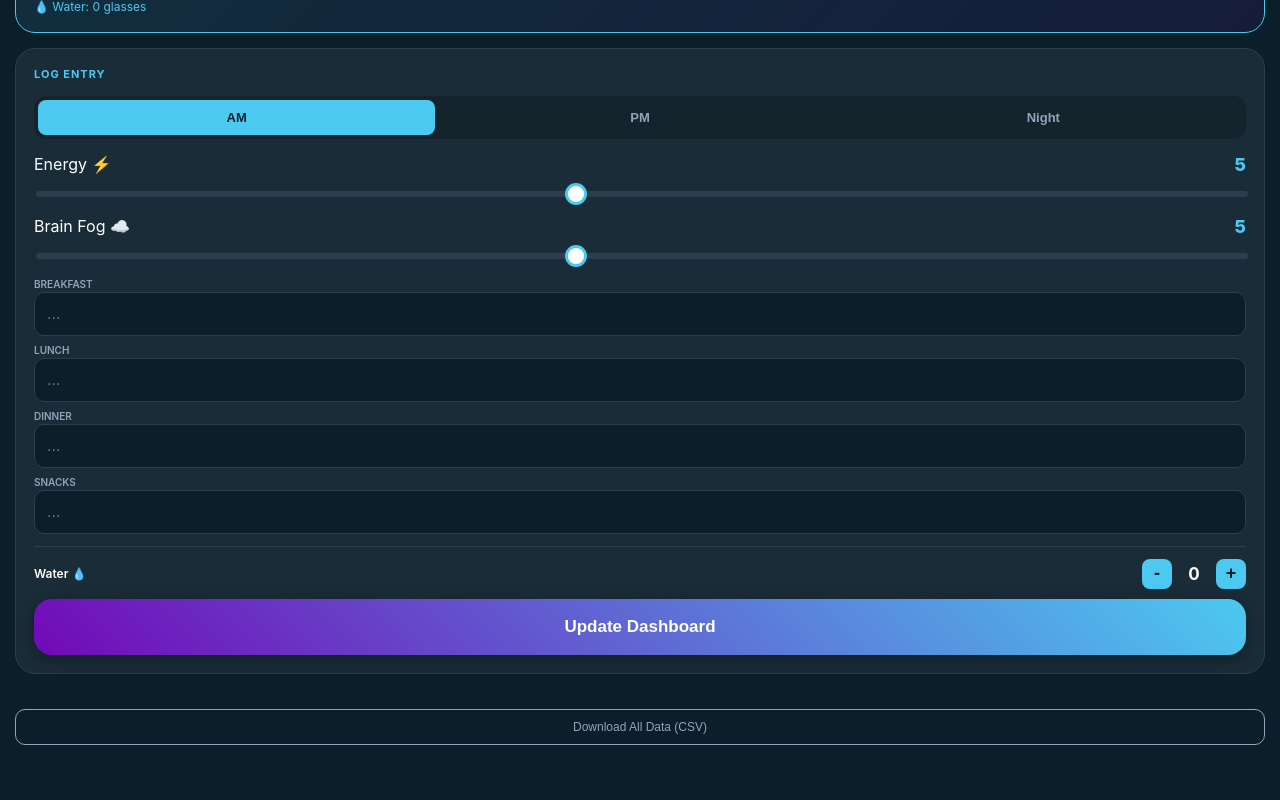
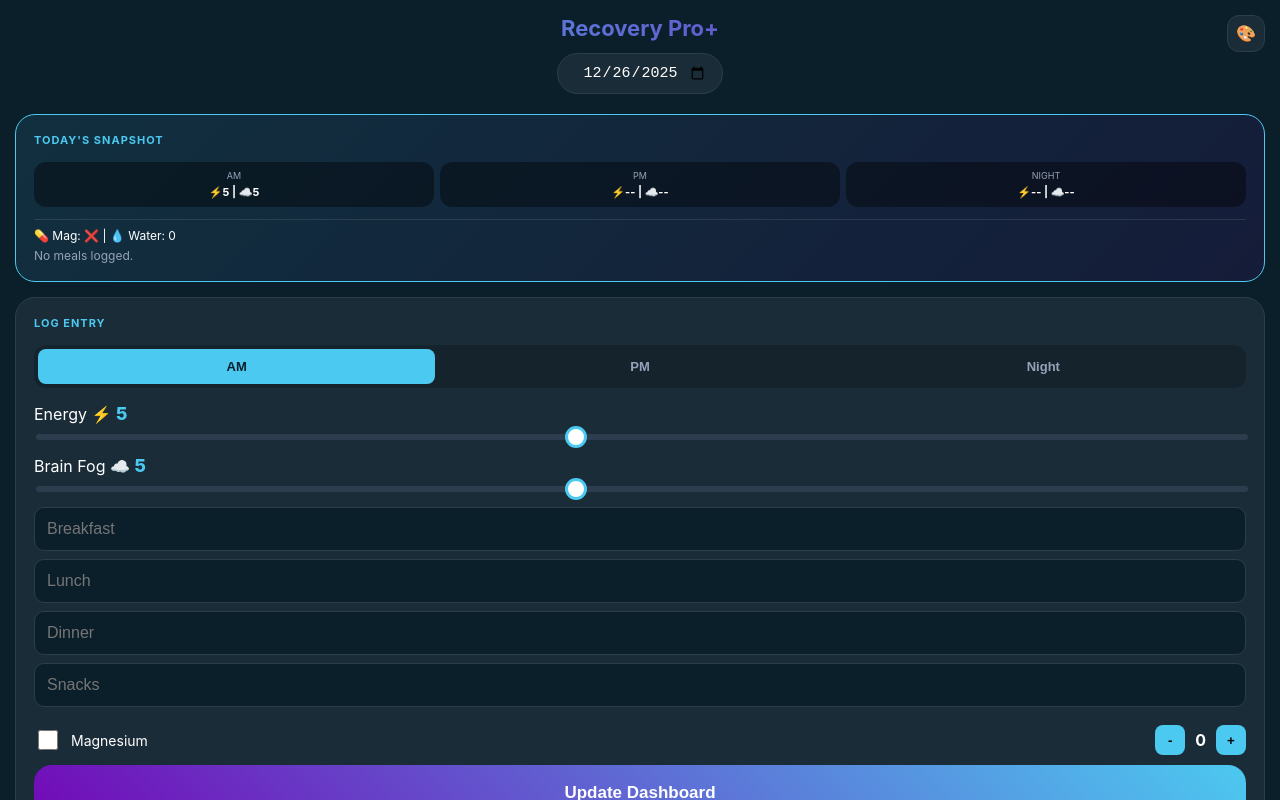
Before and after one commit to danarmitage123-ui/tracker, a plain HTML site: page index.html in a window 1280 px wide. Both pictures are taken after a click on the button "Update Dashboard". Drawn offline with Linux system fonts and the light colour scheme.

Commit message:
Update index.html

```diff
--- a/index.html
+++ b/index.html
@@ -3,60 +3,41 @@
 <head>
     <meta charset="UTF-8">
     <meta name="viewport" content="width=device-width, initial-scale=1.0, maximum-scale=1.0, user-scalable=no, viewport-fit=cover">
-    <title>Recovery App</title>
+
+    <link rel="apple-touch-icon" href="https://raw.githubusercontent.com/danarmitage123-ui/tracker/refs/heads/main/heartbeat.png">
+
+    <title>Recovery Pro+</title>
     <style>
-        /* Theme Variables */
         :root { --bg: #0b1f2b; --card: #1a2c38; --primary: #4cc9f0; --accent: #7209b7; --text: #ffffff; --muted: #94a3b8; }
         [data-theme="berry"] { --bg: #1a0b1a; --card: #2c1a2c; --primary: #f72585; --accent: #7209b7; --text: #ffffff; --muted: #b894b8; }
         [data-theme="forest"] { --bg: #0b1a11; --card: #1a2c20; --primary: #4cf08c; --accent: #09b74c; --text: #ffffff; --muted: #94b8a1; }
 
         html, body { height: 100dvh; overflow-x: hidden; scroll-behavior: smooth; -webkit-overflow-scrolling: touch; }
         body { font-family: -apple-system, system-ui; background: var(--bg); color: var(--text); margin: 0; padding: 15px; box-sizing: border-box; transition: background 0.3s ease; }
-
-        .container { max-width: 100%; margin: 0 auto; padding-bottom: 40px; }
-
+        .container { max-width: 100%; margin: 0 auto; padding-bottom: 60px; }
         .header { margin-bottom: 20px; text-align: center; position: relative; }
         h1 { font-size: 22px; margin: 0 0 12px 0; background: linear-gradient(90deg, var(--primary), var(--accent)); -webkit-background-clip: text; -webkit-text-fill-color: transparent; }
-
-        /* Theme Toggle */
         .theme-toggle { position: absolute; right: 0; top: 0; background: var(--card); border: 1px solid #2d3d4d; border-radius: 12px; padding: 8px; font-size: 16px; }
-
-        .date-container { width: 100%; display: flex; justify-content: center; }
         input[type=date] { background: var(--card); border: 1px solid #2d3d4d; color: white; padding: 10px 15px; border-radius: 25px; font-size: 15px; width: auto; text-align: center; }
-
-        .card { background: var(--card); border-radius: 20px; padding: 18px; margin-bottom: 15px; border: 1px solid #2d3d4d; transition: background 0.3s ease; }
+        .card { background: var(--card); border-radius: 20px; padding: 18px; margin-bottom: 15px; border: 1px solid #2d3d4d; }
         h3 { font-size: 11px; text-transform: uppercase; color: var(--primary); letter-spacing: 1px; margin: 0 0 15px 0; }
-
-        /* Snapshot Display */
         .snapshot-view { background: linear-gradient(135deg, rgba(76, 201, 240, 0.1) 0%, rgba(114, 9, 183, 0.1) 100%); border: 1px solid var(--primary); }
         .snap-grid { display: grid; grid-template-columns: 1fr 1fr 1fr; gap: 6px; margin-bottom: 12px; }
         .snap-box { background: rgba(0,0,0,0.4); padding: 8px; border-radius: 12px; text-align: center; }
         .snap-box label { font-size: 9px; color: var(--muted); display: block; margin-bottom: 4px; }
-        .snap-val { font-size: 11px; font-weight: 700; line-height: 1.4; }
-        .snap-val b { color: var(--primary); }
-        .snap-meals { font-size: 13px; line-height: 1.5; color: #e2e8f0; border-top: 1px solid rgba(255,255,255,0.1); padding-top: 10px; }
-
-        /* Tabs & Inputs */
+        .snap-val { font-size: 11px; font-weight: 700; }
         .time-tabs { display: flex; gap: 6px; background: rgba(0,0,0,0.2); padding: 4px; border-radius: 12px; margin-bottom: 15px; }
         .tab { flex: 1; padding: 10px; border: none; border-radius: 8px; background: none; color: var(--muted); font-weight: 700; font-size: 13px; }
         .tab.active { background: var(--primary); color: #0b1f2b; }
-
-        .slider-section { margin-bottom: 15px; }
-        .label-row { display: flex; justify-content: space-between; align-items: center; margin-bottom: 6px; }
         .score { font-size: 18px; font-weight: 800; color: var(--primary); }
-        input[type=range] { width: 100%; -webkit-appearance: none; background: #2d3d4d; height: 6px; border-radius: 10px; }
+        input[type=range] { width: 100%; -webkit-appearance: none; background: #2d3d4d; height: 6px; border-radius: 10px; margin-bottom: 15px; }
         input[type=range]::-webkit-slider-thumb { -webkit-appearance: none; width: 22px; height: 22px; background: #fff; border-radius: 50%; border: 3px solid var(--primary); }
-
-        .food-stack { display: flex; flex-direction: column; gap: 8px; }
-        .food-item label { font-size: 10px; color: var(--muted); font-weight: 600; text-transform: uppercase; margin-bottom: 2px; display: block; }
-        .food-item input { background: var(--bg); border: 1px solid #2d3d4d; padding: 12px; border-radius: 10px; color: white; font-size: 16px; width: 100%; box-sizing: border-box; }
-
-        .water-row { display: flex; align-items: center; justify-content: space-between; margin-top: 12px; padding-top: 12px; border-top: 1px solid #2d3d4d; }
-        .water-ctrl { display: flex; align-items: center; gap: 12px; }
-        .w-btn { background: var(--primary); border: none; color: #0b1f2b; width: 30px; height: 30px; border-radius: 8px; font-size: 18px; font-weight: bold; }
-
-        .btn-save { width: 100%; padding: 18px; border-radius: 18px; border: none; background: linear-gradient(45deg, var(--accent), var(--primary)); color: white; font-weight: 800; font-size: 17px; margin-top: 10px; box-shadow: 0 4px 15px rgba(0,0,0,0.3); }
-        .btn-csv { background: transparent; color: var(--muted); border: 1px solid var(--muted); padding: 10px; border-radius: 10px; width: 100%; margin-top: 20px; font-size: 12px; }
+        .food-item input { background: var(--bg); border: 1px solid #2d3d4d; padding: 12px; border-radius: 10px; color: white; font-size: 16px; width: 100%; box-sizing: border-box; margin-bottom: 8px; }
+        .btn-save { width: 100%; padding: 18px; border-radius: 18px; border: none; background: linear-gradient(45deg, var(--accent), var(--primary)); color: white; font-weight: 800; font-size: 17px; margin-top: 10px; }
+        .mag-row { display: flex; align-items: center; gap: 10px; font-size: 14px; }
+        .trends-grid { display: grid; grid-template-columns: 1fr 1fr; gap: 10px; margin-top: 10px; }
+        .trend-card { background: rgba(0,0,0,0.2); padding: 10px; border-radius: 12px; text-align: center; }
+        .trend-val { font-size: 20px; font-weight: 800; color: var(--primary); display: block; }
     </style>
 </head>
 <body>
@@ -74,8 +55,10 @@
             <div class="snap-box"><label>PM</label><div class="snap-val" id="sPM">⚡ -- | ☁️ --</div></div>
             <div class="snap-box"><label>NIGHT</label><div class="snap-val" id="sNT">⚡ -- | ☁️ --</div></div>
         </div>
-        <div id="sMeals" class="snap-meals">No data logged.</div>
-        <div style="margin-top:8px; font-size: 12px; color: var(--primary);" id="sWater">💧 Water: 0 glasses</div>
+        <div id="sDetails" style="font-size:12px; border-top:1px solid rgba(255,255,255,0.1); padding-top:8px;">
+            <span id="sMag">💊 Mag: --</span> | <span id="sWater">💧 Water: 0</span>
+        </div>
+        <div id="sMeals" style="font-size:12px; margin-top:5px; color:var(--muted);">No meals logged.</div>
     </div>
 
     <div class="card">
@@ -85,31 +68,39 @@
             <button class="tab" onclick="setT(this,'PM')">PM</button>
             <button class="tab" onclick="setT(this,'Night')">Night</button>
         </div>
-        <div class="slider-section">
         <div class="label-row"><span>Energy ⚡</span> <span class="score" id="ev">5</span></div>
         <input type="range" id="e" min="1" max="10" value="5" oninput="ev.innerText=this.value">
-        </div>
-        <div class="slider-section">
         <div class="label-row"><span>Brain Fog ☁️</span> <span class="score" id="fv">5</span></div>
         <input type="range" id="f" min="1" max="10" value="5" oninput="fv.innerText=this.value">
+
+        <div class="food-item"><input type="text" id="fb" placeholder="Breakfast"></div>
+        <div class="food-item"><input type="text" id="fl" placeholder="Lunch"></div>
+        <div class="food-item"><input type="text" id="fd" placeholder="Dinner"></div>
+        <div class="food-item"><input type="text" id="fs" placeholder="Snacks"></div>
+
+        <div style="display:flex; justify-content:space-between; align-items:center; margin-top:10px;">
+            <div class="mag-row"><input type="checkbox" id="magIn" style="width:20px; height:20px;"> <label>Magnesium</label></div>
+            <div style="display:flex; align-items:center;">
+                <button onclick="addW(-1)" style="width:30px; height:30px; border-radius:8px; border:none; background:var(--primary); font-weight:bold;">-</button>
+                <b id="wv" style="margin:0 10px;">0</b>
+                <button onclick="addW(1)" style="width:30px; height:30px; border-radius:8px; border:none; background:var(--primary); font-weight:bold;">+</button>
             </div>
-        <div class="food-stack">
-            <div class="food-item"><label>Breakfast</label><input type="text" id="fb" placeholder="..."></div>
-            <div class="food-item"><label>Lunch</label><input type="text" id="fl" placeholder="..."></div>
-            <div class="food-item"><label>Dinner</label><input type="text" id="fd" placeholder="..."></div>
-            <div class="food-item"><label>Snacks</label><input type="text" id="fs" placeholder="..."></div>
-        </div>
-        <div class="water-row"><span style="font-size: 12px; font-weight: 600;">Water 💧</span>
-            <div class="water-ctrl"><button class="w-btn" onclick="addW(-1)">-</button><b id="wv" style="font-size: 17px; min-width: 20px; text-align: center;">0</b><button class="w-btn" onclick="addW(1)">+</button></div>
         </div>
         <button class="btn-save" onclick="save()">Update Dashboard</button>
     </div>
-    <button class="btn-csv" onclick="exportCSV()">Download All Data (CSV)</button>
+
+    <div class="card">
+        <h3>Weekly Trends (Last 7 Days)</h3>
+        <div class="trends-grid">
+            <div class="trend-card"><span class="trend-val" id="avgE">-</span>Avg Energy</div>
+            <div class="trend-card"><span class="trend-val" id="avgF">-</span>Avg Fog</div>
+        </div>
+    </div>
 </div>
 
 <script>
     let activeTime = 'AM';
-    let db = JSON.parse(localStorage.getItem('recovery_v7_db') || '{}');
+    let db = JSON.parse(localStorage.getItem('recovery_final_db') || '{}');
     const dt = document.getElementById('datePicker');
     dt.valueAsDate = new Date();
 
@@ -120,10 +111,7 @@
         document.body.setAttribute('data-theme', next);
         localStorage.setItem('user_theme', next);
     }
-
-    if(localStorage.getItem('user_theme')) {
-        document.body.setAttribute('data-theme', localStorage.getItem('user_theme'));
-    }
+    if(localStorage.getItem('user_theme')) document.body.setAttribute('data-theme', localStorage.getItem('user_theme'));
 
     function setT(btn, t) {
         document.querySelectorAll('.tab').forEach(b => b.classList.remove('active'));
@@ -138,41 +126,50 @@
 
     function save() {
         const d = dt.value;
-        if(!db[d]) db[d] = { am:{}, pm:{}, night:{}, food:{}, water:0 };
+        if(!db[d]) db[d] = { am:{}, pm:{}, night:{}, food:{}, water:0, mag:false };
         db[d][activeTime.toLowerCase()] = { e: document.getElementById('e').value, f: document.getElementById('f').value };
         db[d].food = { b: document.getElementById('fb').value, l: document.getElementById('fl').value, d: document.getElementById('fd').value, s: document.getElementById('fs').value };
         db[d].water = parseInt(document.getElementById('wv').innerText);
-        localStorage.setItem('recovery_v7_db', JSON.stringify(db));
+        db[d].mag = document.getElementById('magIn').checked;
+        localStorage.setItem('recovery_final_db', JSON.stringify(db));
         loadData();
         window.scrollTo({ top: 0, behavior: 'smooth' });
     }
 
     function loadData() {
         const d = dt.value;
-        const data = db[d] || { am:{}, pm:{}, night:{}, food:{}, water:0 };
+        const data = db[d] || { am:{}, pm:{}, night:{}, food:{}, water:0, mag:false };
         const fmt = (slot) => slot.e ? `⚡<b>${slot.e}</b> | ☁️<b>${slot.f}</b>` : `⚡-- | ☁️--`;
+
         document.getElementById('sAM').innerHTML = fmt(data.am);
         document.getElementById('sPM').innerHTML = fmt(data.pm);
         document.getElementById('sNT').innerHTML = fmt(data.night);
-        document.getElementById('sWater').innerText = `💧 Water: ${data.water || 0} glasses`;
+        document.getElementById('sWater').innerText = `💧 Water: ${data.water || 0}`;
+        document.getElementById('sMag').innerText = `💊 Mag: ${data.mag ? '✅' : '❌'}`;
+
         const f = data.food;
-        if(f.b || f.l || f.d || f.s) {
-            document.getElementById('sMeals').innerHTML = `<b>B:</b> ${f.b||'-'} | <b>L:</b> ${f.l||'-'}<br><b>D:</b> ${f.d||'-'} | <b>S:</b> ${f.s||'-'}`;
-        } else { document.getElementById('sMeals').innerText = "No meals logged."; }
-        document.getElementById('fb').value = f.b || ''; document.getElementById('fl').value = f.l || ''; document.getElementById('fd').value = f.d || ''; document.getElementById('fs').value = f.s || ''; document.getElementById('wv').innerText = data.water || 0;
+        document.getElementById('sMeals').innerHTML = f.b ? `<b>B:</b> ${f.b||'-'} | <b>L:</b> ${f.l||'-'}<br><b>D:</b> ${f.d||'-'}` : "No meals logged.";
+
+        // Trends calculation
+        const history = Object.values(db).slice(-7);
+        if(history.length > 0) {
+            let totalE = 0, totalF = 0, count = 0;
+            history.forEach(day => {
+                ['am','pm','night'].forEach(s => {
+                    if(day[s] && day[s].e) { totalE += parseInt(day[s].e); totalF += parseInt(day[s].f); count++; }
+                });
+            });
+            if(count > 0) {
+                document.getElementById('avgE').innerText = (totalE/count).toFixed(1);
+                document.getElementById('avgF').innerText = (totalF/count).toFixed(1);
+            }
         }
 
-    function exportCSV() {
-        let csv = "Date,Slot,Energy,Fog,Breakfast,Lunch,Dinner,Snacks,Water\n";
-        for (const [date, val] of Object.entries(db)) {
-            ['am','pm','night'].forEach(s => {
-                const sym = val[s] || {}; const f = val.food || {};
-                csv += `${date},${s},${sym.e||''},${sym.f||''},"${f.b||''}","${f.l||''}","${f.d||''}","${f.s||''}",${val.water||0}\n`;
-            });
+        document.getElementById('magIn').checked = data.mag;
+        document.getElementById('fb').value = f.b || ''; document.getElementById('fl').value = f.l || '';
+        document.getElementById('fd').value = f.d || ''; document.getElementById('fs').value = f.s || '';
+        document.getElementById('wv').innerText = data.water || 0;
     }
-        const a = document.createElement('a'); a.href = URL.createObjectURL(new Blob([csv], {type:'text/csv'})); a.download = 'Recovery_History.csv'; a.click();
-    }
-
     loadData();
 </script>
 </body>
```
Lines whose indentation alone changed are shown as unchanged.
